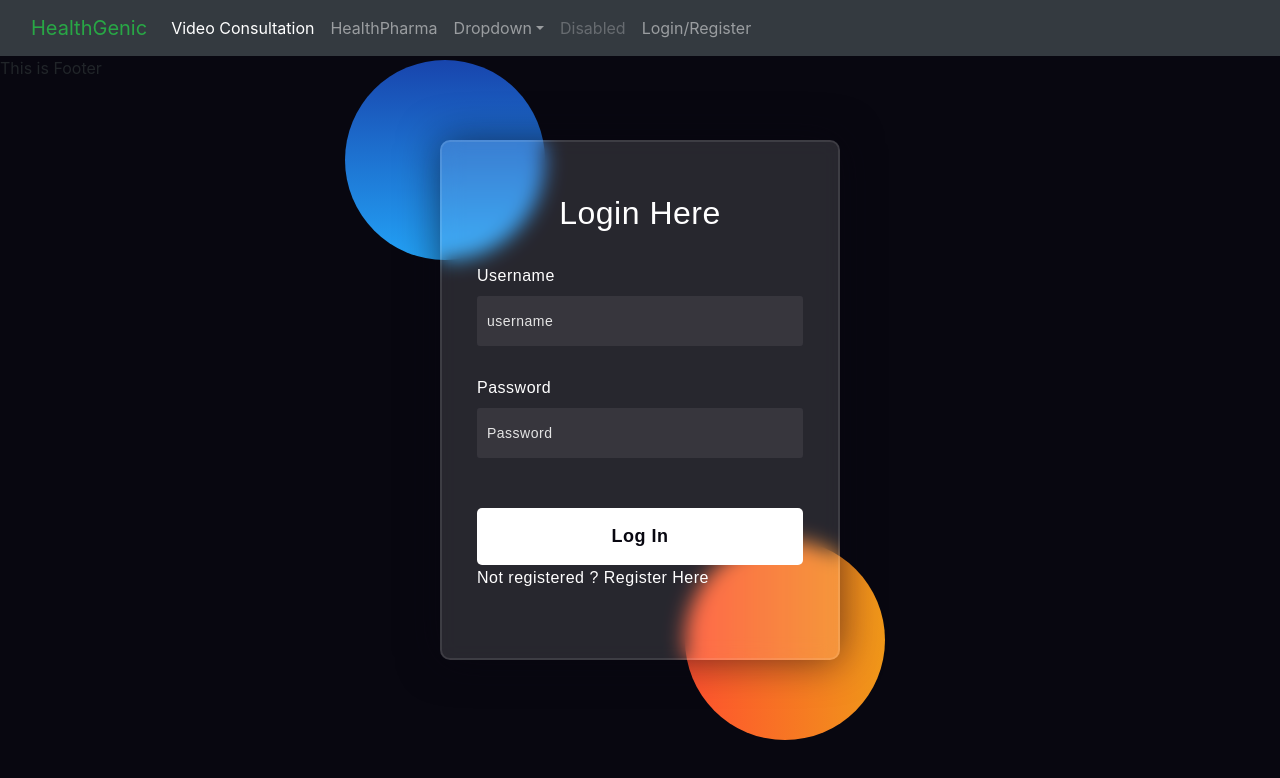
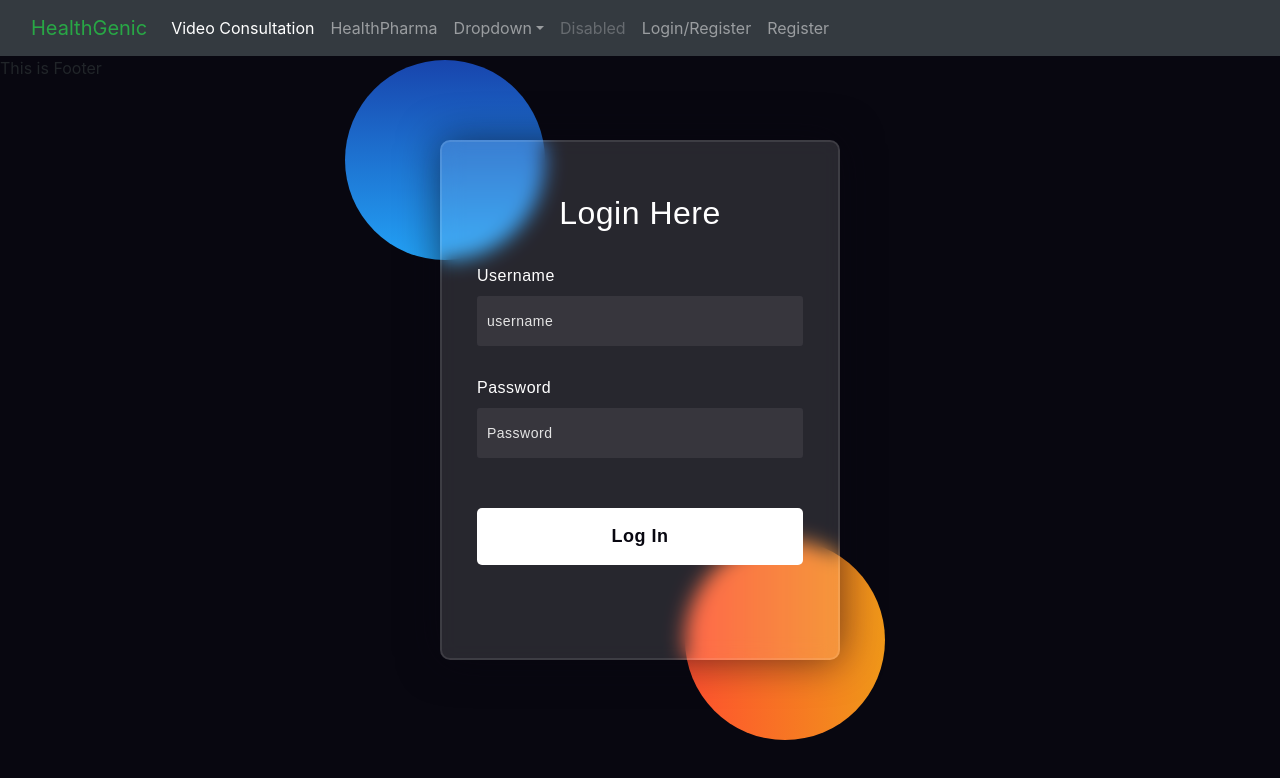
Before and after one commit to healthgenic/healthgenic, a React (Create React App) app in the folder front-end/: page /home/login in a window 1280 px wide. Shown: the top 778 px of the page. Built offline with nearby package versions, Linux system fonts and the light colour scheme.

Commit message:
commit new

```diff
--- a/front-end/package.json
+++ b/front-end/package.json
@@ -6,9 +6,11 @@
     "@testing-library/jest-dom": "^5.16.1",
     "@testing-library/react": "^12.1.2",
     "@testing-library/user-event": "^13.5.0",
+    "axios": "^0.25.0",
     "react": "^17.0.2",
     "react-dom": "^17.0.2",
     "react-scripts": "5.0.0",
+    "reactstrap": "^9.0.1",
     "web-vitals": "^2.1.4"
   },
   "scripts": {
--- a/front-end/src/App.js
+++ b/front-end/src/App.js
@@ -8,7 +8,7 @@
 import UserLogin from './Components/Login/UserLogin';
 import OnlineConsultation from './Components/Online_Consultation/OnlineConsultation';
 import Epharma from './Components/E_pharma/Epharma';
-import UserRegistration from './Components/Register/UserRegistration';
+import UserRegistration from './Components/Register/UserRegistration'
 
 
 function App() {
@@ -26,9 +26,8 @@
                     <Route path="/login" component={UserLogin}/>
                     <Route path="/consult" component={OnlineConsultation}/>
                     <Route path="/Epharma" component={Epharma}/>
-                    <Route path="/Register">
-                      <UserRegistration/>
-                    </Route>
+                    <Route path="/Register" component={UserRegistration} exact/>
+
                 </Switch>
         <div>
           <Footer/>
--- a/front-end/src/Components/HomePage/Header.jsx
+++ b/front-end/src/Components/HomePage/Header.jsx
@@ -40,6 +40,11 @@
           <Link className="nav-link" to="/login">Login/Register</Link>
        </li>
       </ul>
+      <ul className="navbar-nav me-auto mb-2 mb-lg-0">
+        <li className="nav-item">
+        <Link className="nav-link" to="/Register">Register</Link>
+        </li>
+      </ul>
     </div>
   </div>
 </nav>
--- a/front-end/src/Components/Login/UserLogin.jsx
+++ b/front-end/src/Components/Login/UserLogin.jsx
@@ -20,7 +20,6 @@
         <input type="password" placeholder="Password" id="password" name="pass" required/>
 
         <button>Log In</button>
-        <Link className='link' to="/Register">Not registered ? Register Here</Link>
 
     </form>
 
--- a/front-end/src/Components/Register/UserRegistration.jsx
+++ b/front-end/src/Components/Register/UserRegistration.jsx
@@ -2,7 +2,7 @@
 import { Button, Container, Form, FormGroup, Input } from "reactstrap";
 
 import axios from "axios";
-import base_url from "../api/service";
+import base_url from "../../api/service";
 
 const AddUser = () => {
 
```
Also changed, not shown: 1 other file (tests, documents, lock files or other folders).
